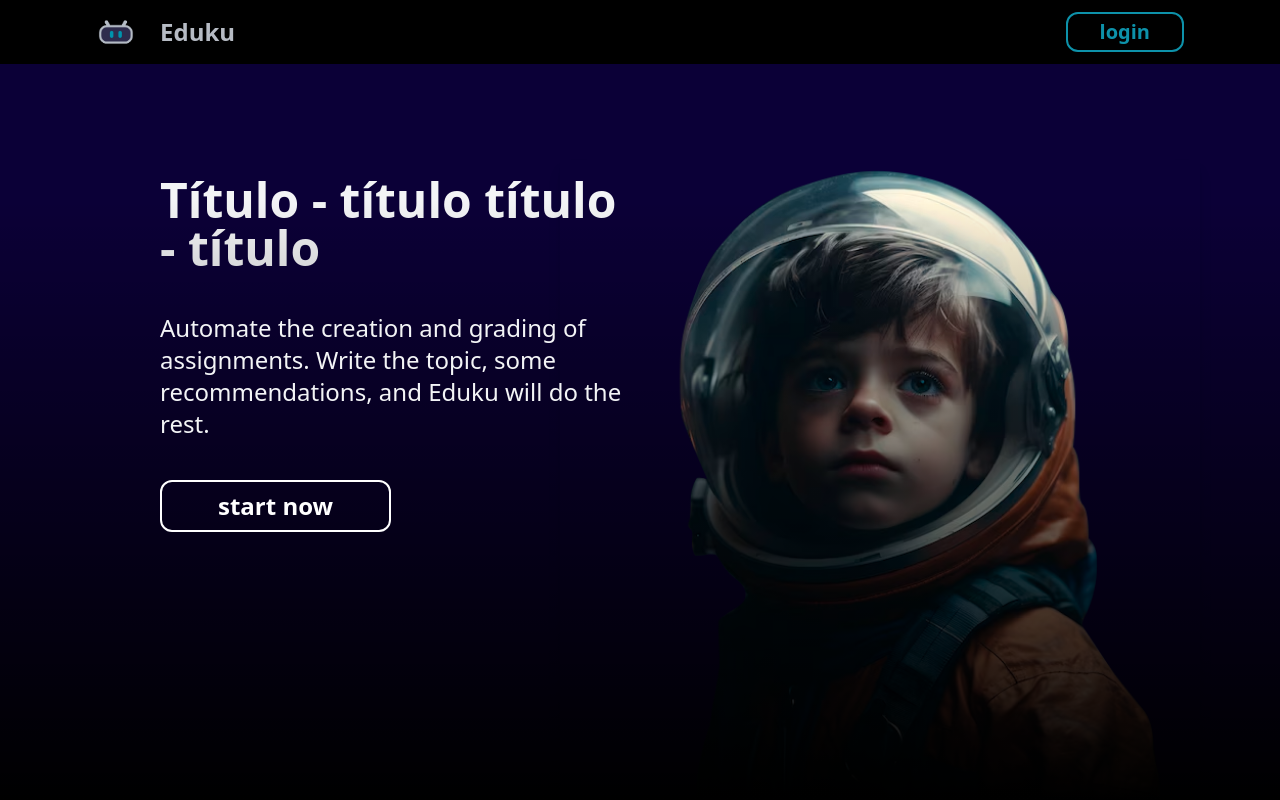
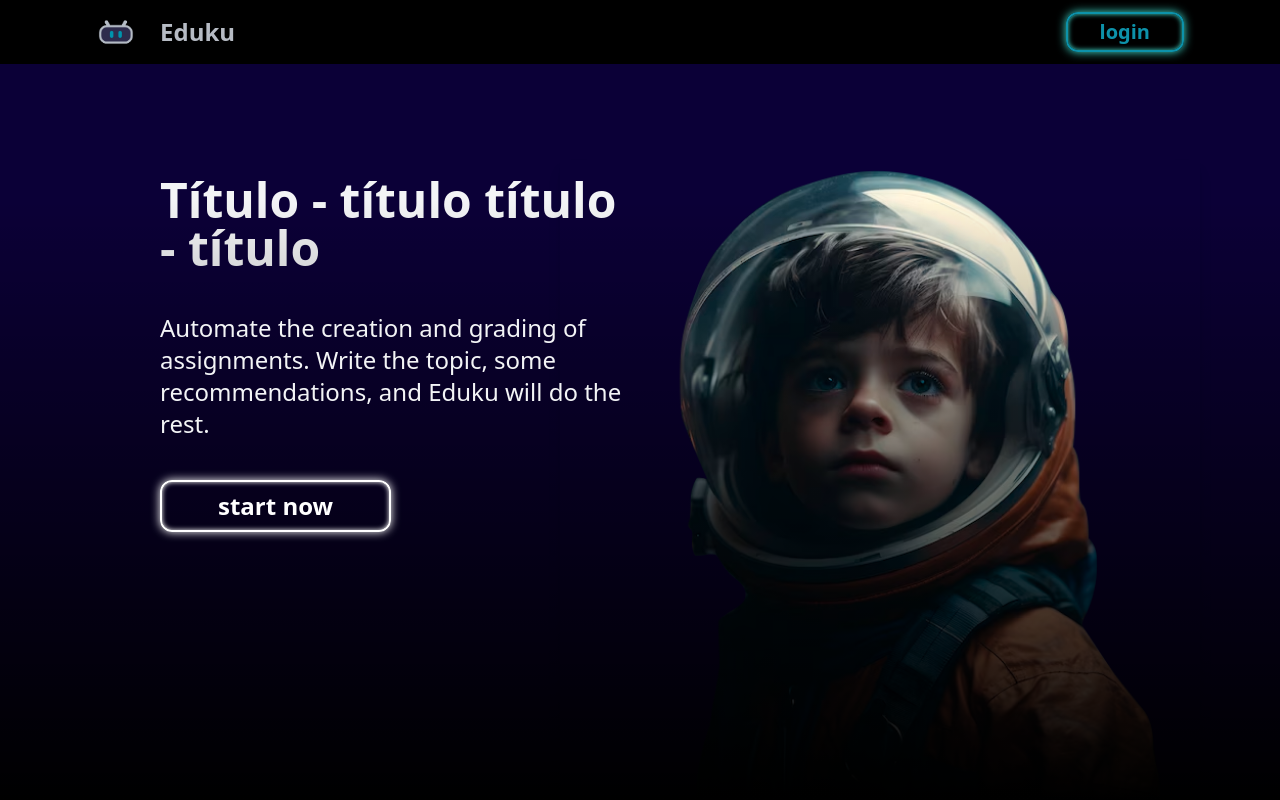
Before and after one commit to juan-camilo-rosero/eduko, a React (Vite) app: page / in a window 1280 px wide. Shown: the top 800 px of the page. Built offline with nearby package versions, Linux system fonts and the light colour scheme; no server answers.

Commit message:
Add files via upload

```diff
--- a/src/App.css
+++ b/src/App.css
@@ -0,0 +1,11 @@
+.neon-turquoise-box{
+    box-shadow: inset 0 0 5px turquoise, 0 0 10px turquoise !important;
+}
+
+.neon-white-box{
+    box-shadow: inset 0 0 5px white, 0 0 10px white;
+}
+
+.neon-red-box{
+    box-shadow: inset 0 0 5px red, 0 0 10px red;
+}
```
